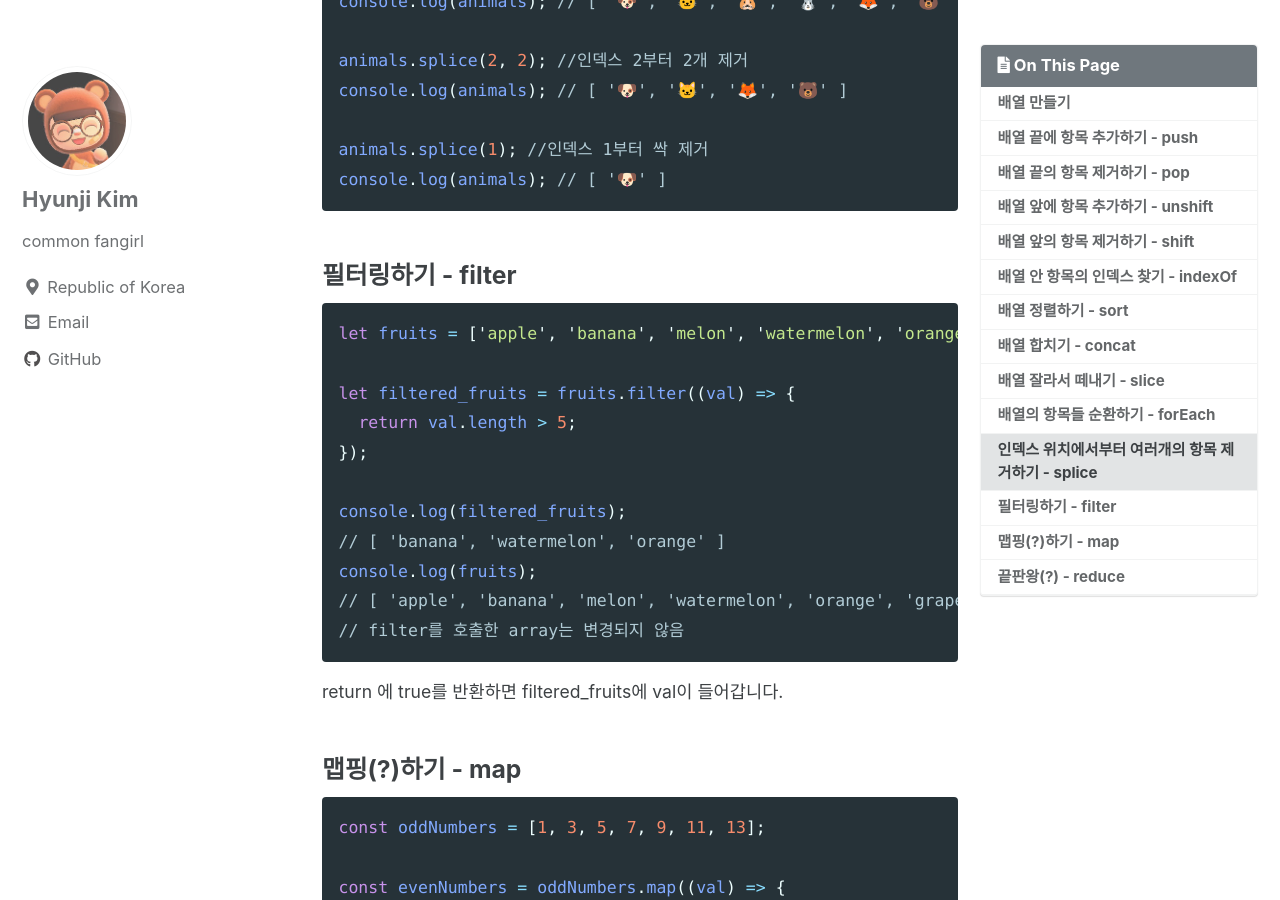
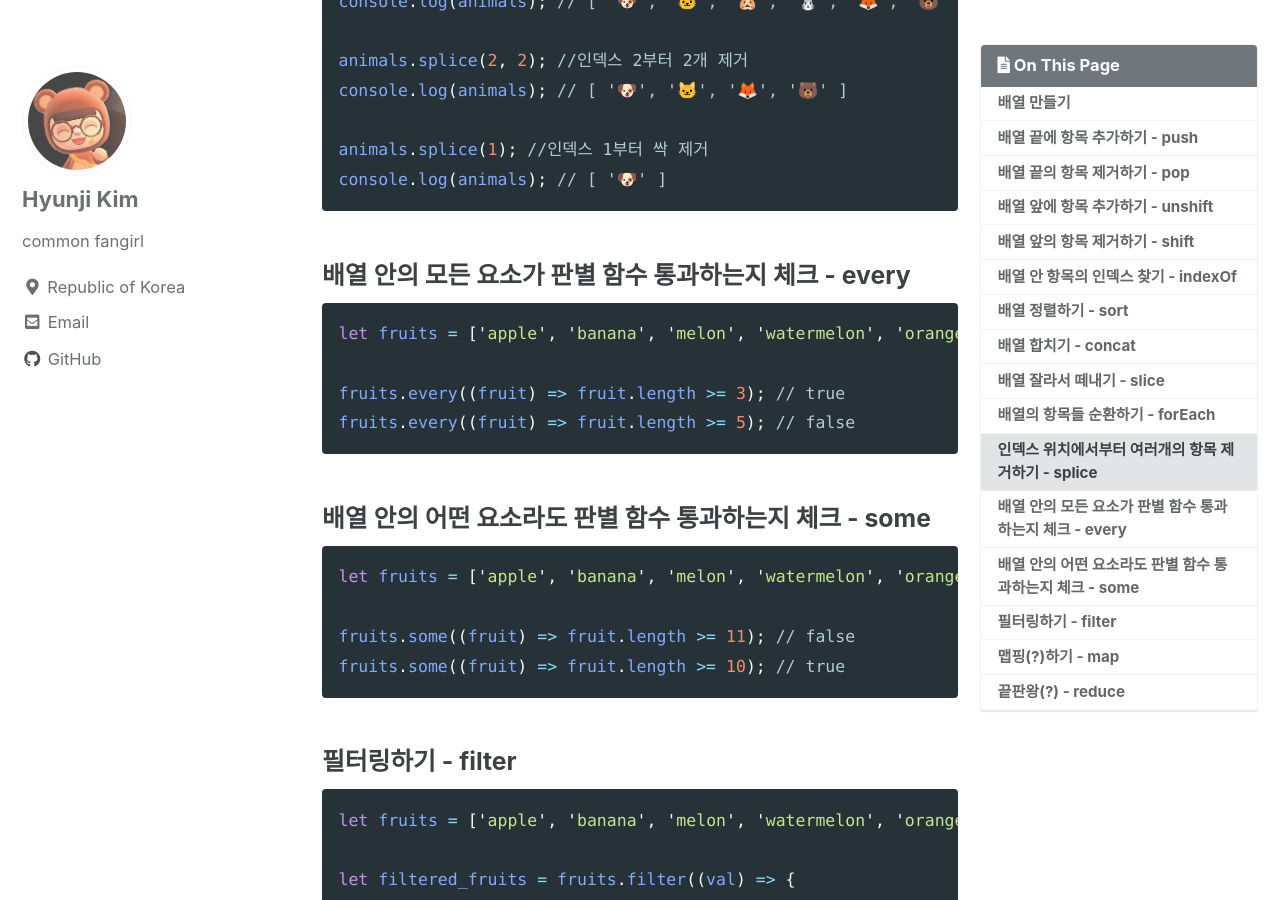
Before and after one commit to guswnl0610/guswnl0610.github.com, a Jekyll site: the page built from _posts/JavaScript/2020-10-27-Arraymethod.md, in a window 1280 px wide and 900 px high, scrolled down 4418 px. Built offline with Jekyll 4.4.1, drawn with Linux system fonts in a browser that asks for light colours; cached includes are drawn as plain includes; comment, search, counter and statistics services are not loaded.

Commit message:
add some, every

````diff
--- a/_posts/JavaScript/2020-10-27-Arraymethod.md
+++ b/_posts/JavaScript/2020-10-27-Arraymethod.md
@@ -170,6 +170,24 @@ animals.splice(1); //인덱스 1부터 싹 제거
 console.log(animals); // [ '🐶' ]
 ```
 
+### 배열 안의 모든 요소가 판별 함수 통과하는지 체크 - every
+
+```js
+let fruits = ['apple', 'banana', 'melon', 'watermelon', 'orange', 'grape', 'pear'];
+
+fruits.every((fruit) => fruit.length >= 3); // true
+fruits.every((fruit) => fruit.length >= 5); // false
+```
+
+### 배열 안의 어떤 요소라도 판별 함수 통과하는지 체크 - some
+
+```js
+let fruits = ['apple', 'banana', 'melon', 'watermelon', 'orange', 'grape', 'pear'];
+
+fruits.some((fruit) => fruit.length >= 11); // false
+fruits.some((fruit) => fruit.length >= 10); // true
+```
+
 ### 필터링하기 - filter
 
 ```js
````
